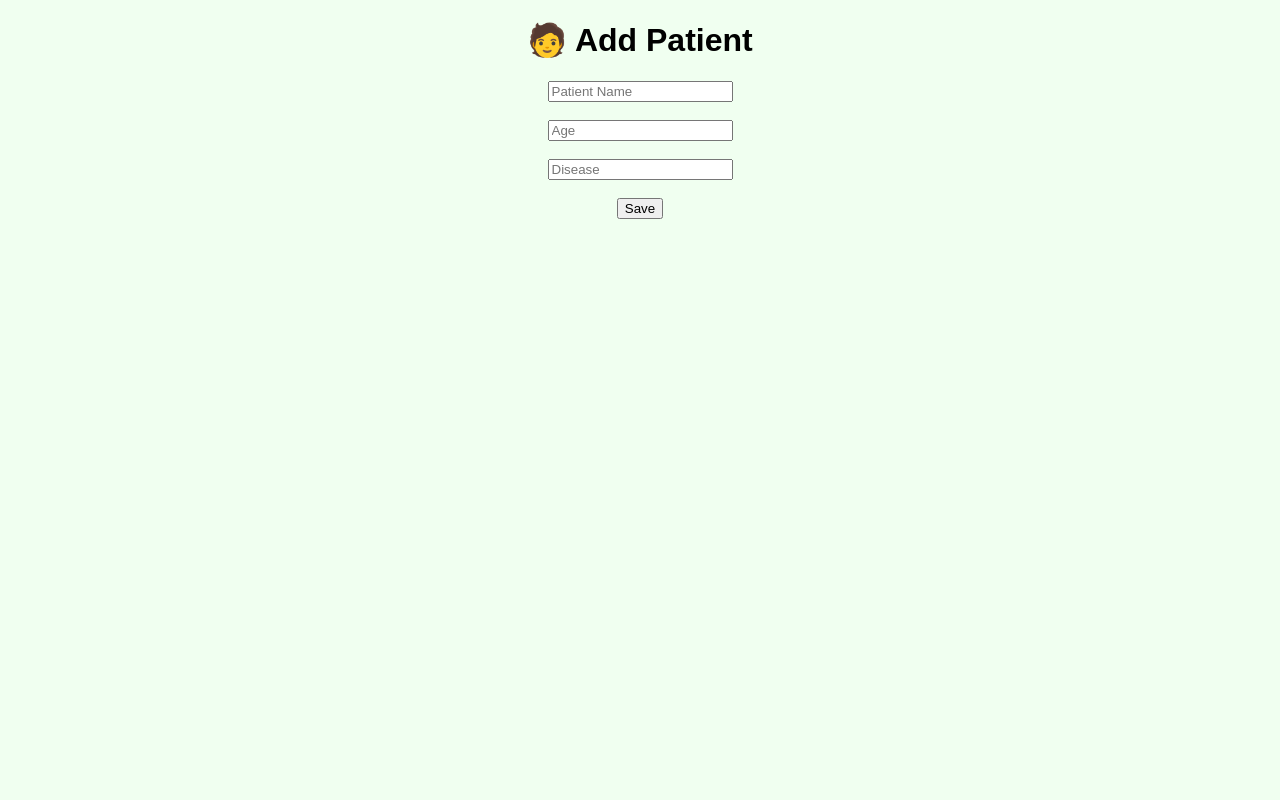
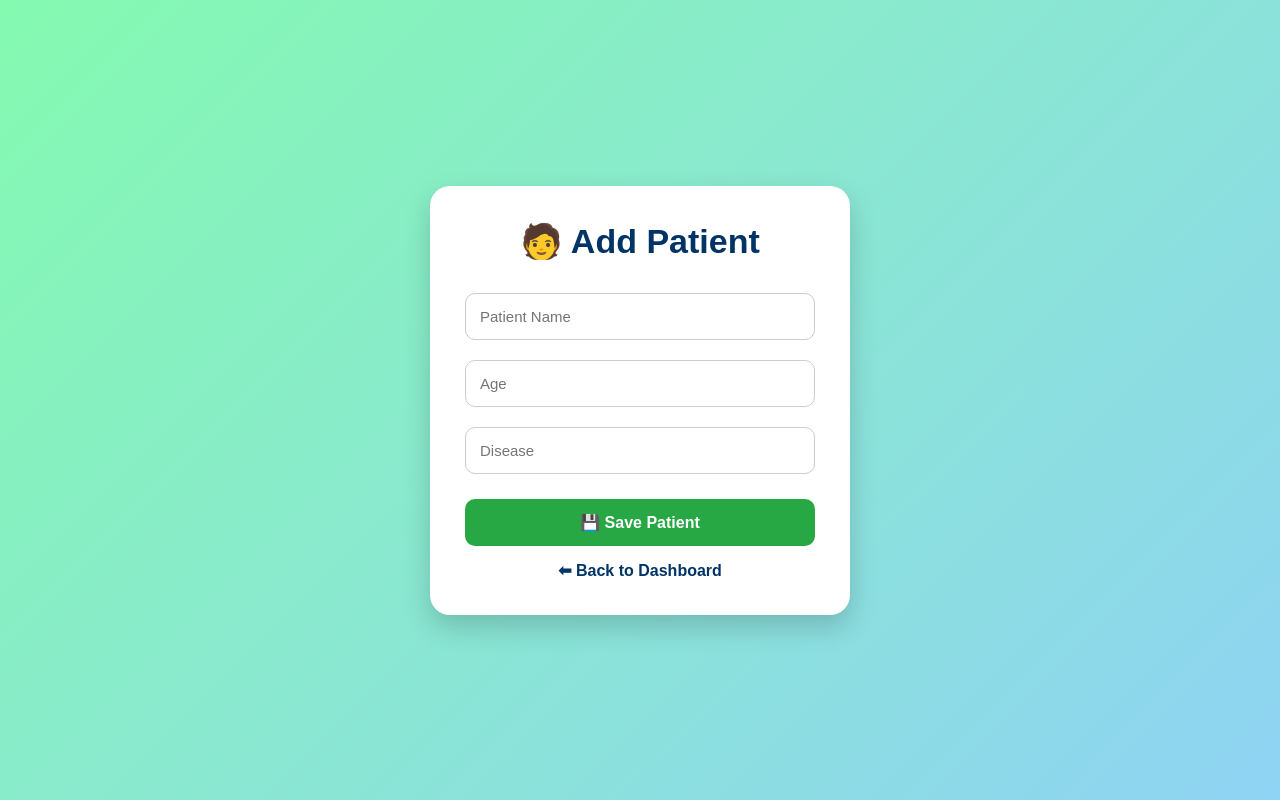
Before and after one commit to venkatkanakanti/hospital-management-system, a Django app: page /add_patient/ in a window 1280 px wide. Run offline with Django 5.2, Linux system fonts and the light colour scheme.

Commit message:
Premium add patient page redesign

```diff
--- a/app1/templates/add_patient.html
+++ b/app1/templates/add_patient.html
@@ -1,27 +1,133 @@
 <!DOCTYPE html>
 <html>
 <head>
-    <title>Add Patient</title>
+<title>Add Patient</title>
+
+<style>
+*{
+margin:0;
+padding:0;
+box-sizing:border-box;
+}
+
+body{
+font-family:Arial,sans-serif;
+min-height:100vh;
+display:flex;
+justify-content:center;
+align-items:center;
+background:linear-gradient(135deg,#84fab0,#8fd3f4);
+}
+
+.form-box{
+background:white;
+width:420px;
+padding:35px;
+border-radius:20px;
+box-shadow:0 12px 28px rgba(0,0,0,0.18);
+text-align:center;
+animation:fadeIn 0.8s ease;
+}
+
+@keyframes fadeIn{
+from{opacity:0; transform:translateY(25px);}
+to{opacity:1; transform:translateY(0);}
+}
+
+h1{
+color:#003366;
+margin-bottom:22px;
+font-size:34px;
+}
+
+.msg-success{
+color:green;
+margin-bottom:10px;
+font-weight:bold;
+}
+
+.msg-error{
+color:red;
+margin-bottom:10px;
+font-weight:bold;
+}
+
+input{
+width:100%;
+padding:14px;
+margin:10px 0;
+border:1px solid #ccc;
+border-radius:10px;
+font-size:15px;
+outline:none;
+transition:0.3s;
+}
+
+input:focus{
+border-color:#00b894;
+box-shadow:0 0 10px rgba(0,184,148,0.2);
+}
+
+button{
+width:100%;
+padding:14px;
+margin-top:15px;
+border:none;
+border-radius:10px;
+background:#28a745;
+color:white;
+font-size:16px;
+font-weight:bold;
+cursor:pointer;
+transition:0.3s;
+}
+
+button:hover{
+background:#218838;
+transform:translateY(-2px);
+box-shadow:0 10px 18px rgba(0,0,0,0.18);
+}
+
+.back{
+display:inline-block;
+margin-top:15px;
+text-decoration:none;
+color:#003366;
+font-weight:bold;
+}
+</style>
 </head>
-<body style="text-align:center; font-family:Arial; background:#f0fff0;">
+
+<body>
+
+<div class="form-box">
 
 <h1>🧑 Add Patient</h1>
 
 {% if success %}
-<p style="color:green;">{{ success }}</p>
+<p class="msg-success">{{ success }}</p>
 {% endif %}
 
 {% if error %}
-<p style="color:red;">{{ error }}</p>
+<p class="msg-error">{{ error }}</p>
 {% endif %}
 
 <form method="POST">
-    {% csrf_token %}
-    <input type="text" name="name" placeholder="Patient Name"><br><br>
-    <input type="text" name="age" placeholder="Age"><br><br>
-    <input type="text" name="disease" placeholder="Disease"><br><br>
-    <button type="submit">Save</button>
+{% csrf_token %}
+
+<input type="text" name="name" placeholder="Patient Name" required>
+
+<input type="text" name="age" placeholder="Age" required>
+
+<input type="text" name="disease" placeholder="Disease" required>
+
+<button type="submit">💾 Save Patient</button>
+
 </form>
+
+<a href="/dashboard/" class="back">⬅ Back to Dashboard</a>
+
+</div>
 
 </body>
 </html>
```
Also changed, not shown: app1/templates/adminlogin.html (+80 -26 lines), app1/templates/dashboard.html (+116 -35 lines), db.sqlite3.
